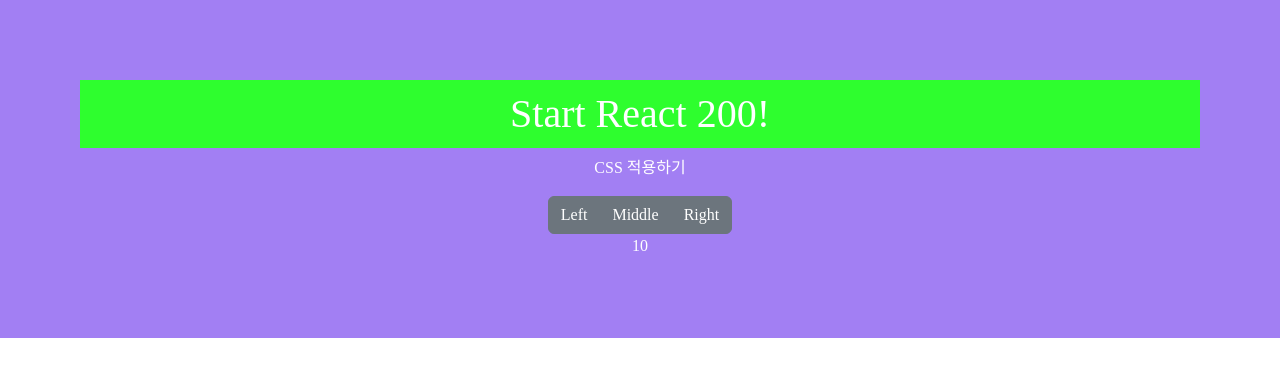
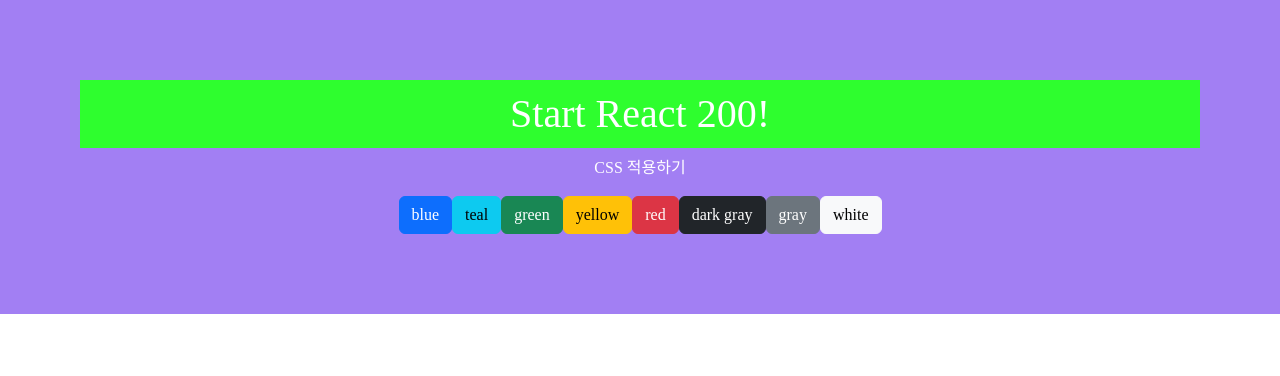
Before and after one commit to jihyean/React200, a React (Create React App) app in the folder client/: page / in a window 1280 px wide. Shown: the top 376 px of the page. Built offline with nearby package versions, Linux system fonts and the light colour scheme.

Commit message:
[039] reactstrap Buttons 사용하기

```diff
--- a/client/src/App.js
+++ b/client/src/App.js
@@ -1,6 +1,6 @@
 import React from 'react';
 import './App.css';
-import ReactstrapButtonGroup from './PART2/R038_ReactstrapButtonGroup'
+import ReactstrapBottons from './PART2/R039_ReactstrapBottons'
 import 'bootstrap/dist/css/bootstrap.css'
 
 function App() {
@@ -8,7 +8,7 @@
     <div>
       <h1>Start React 200!</h1>
       <p>CSS 적용하기</p>
-      <ReactstrapButtonGroup />
+      <ReactstrapBottons />
     </div>
   );
 }
--- /dev/null
+++ b/client/src/PART2/R039_ReactstrapBottons.js
@@ -0,0 +1,21 @@
+import React, { Component } from 'react';
+import { Button } from 'reactstrap';
+
+class R039_ReactstrapBottons extends Component {
+  render() {
+    return (
+      <div style={{padding: "0px"}}>
+        <Button color="primary">blue</Button>
+        <Button color="info">teal</Button>
+        <Button color="success">green</Button>
+        <Button color="warning">yellow</Button>
+        <Button color="danger">red</Button>
+        <Button color="dark">dark gray</Button>
+        <Button color="secondary">gray</Button>
+        <Button color="light">white</Button>
+      </div>
+      )
+  }
+}
+
+export default R039_ReactstrapBottons;
```
